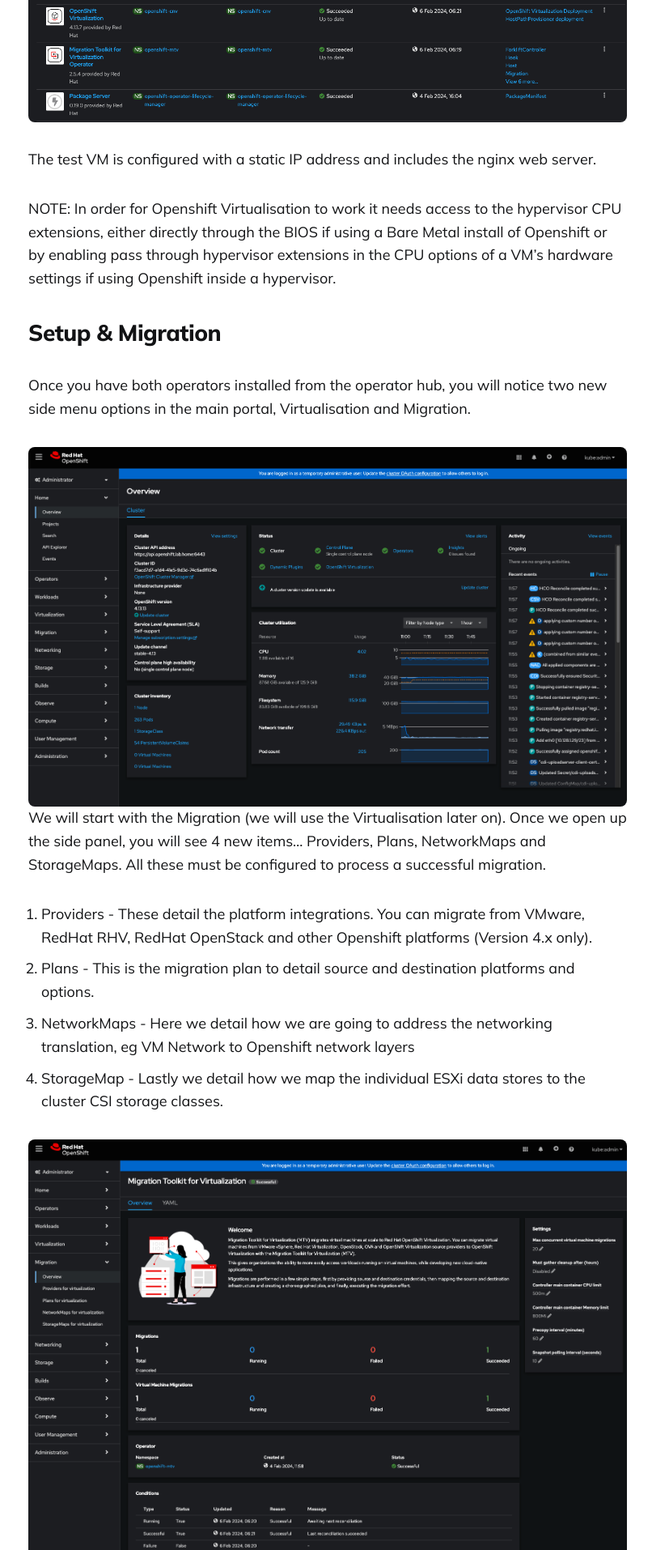
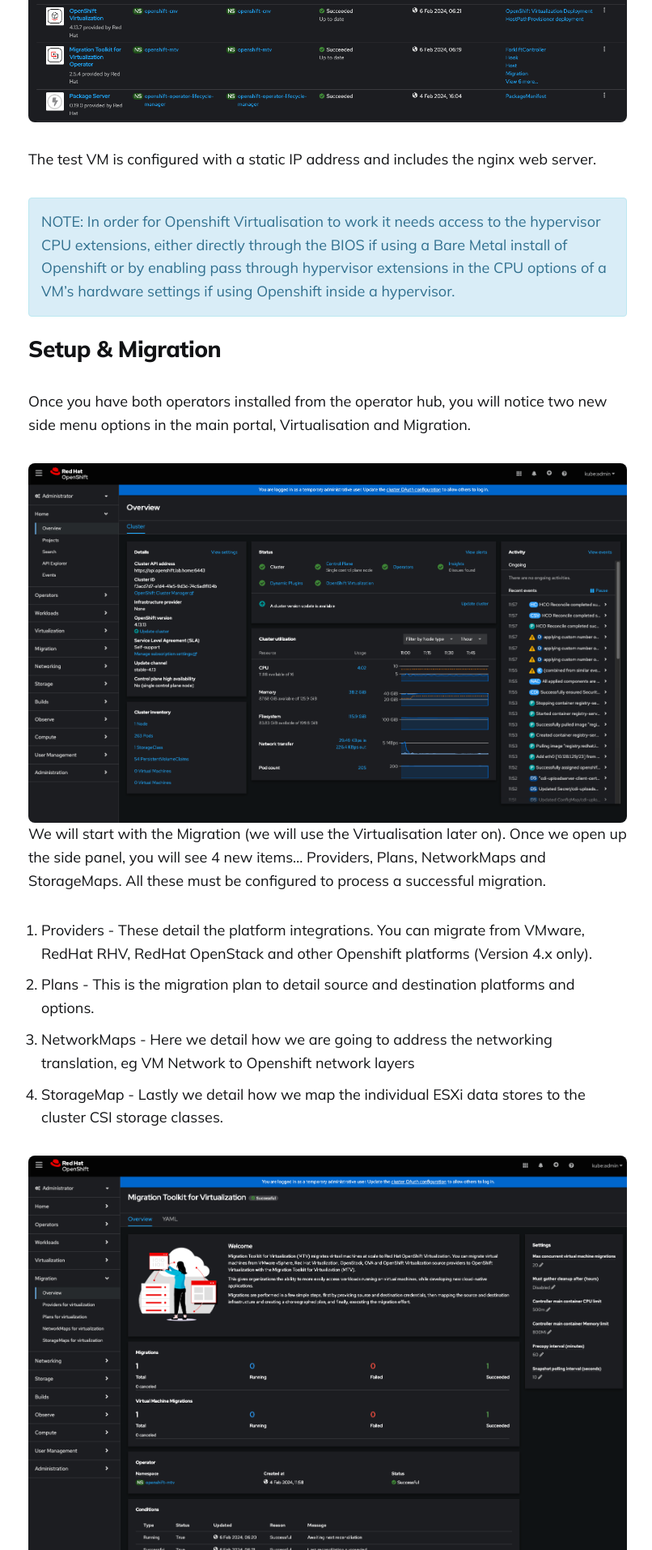
Before and after one commit to newellbrandon/kastendevhub.github.io, a Jekyll site: the page built from _posts/2024-02-11-ocpv-migration.md, in a window 1280 px wide. Shown: the part 2005-3919 px from the top of the page at 81% size, without its empty margins (235-1041 px from the left). Built offline with Jekyll 4.4.1, drawn with Linux system fonts in a browser that asks for light colours.

Commit message:
Update _posts/2024-02-11-ocpv-migration.md
Co-authored-by: slotdawg <mattslotten@gmail.com>

```diff
--- a/_posts/2024-02-11-ocpv-migration.md
+++ b/_posts/2024-02-11-ocpv-migration.md
@@ -34,6 +34,7 @@ The test migration setup I am using is as follows:
 
 The test VM is configured with a static IP address and includes the nginx web server.
 
+{: .alert-info }
 NOTE: In order for Openshift Virtualisation to work it needs access to the hypervisor CPU extensions, either directly through the BIOS if using a Bare Metal install of Openshift or by enabling pass through hypervisor extensions in the CPU options of a VM's hardware settings if using Openshift inside a hypervisor.
 
 ## Setup & Migration
```
